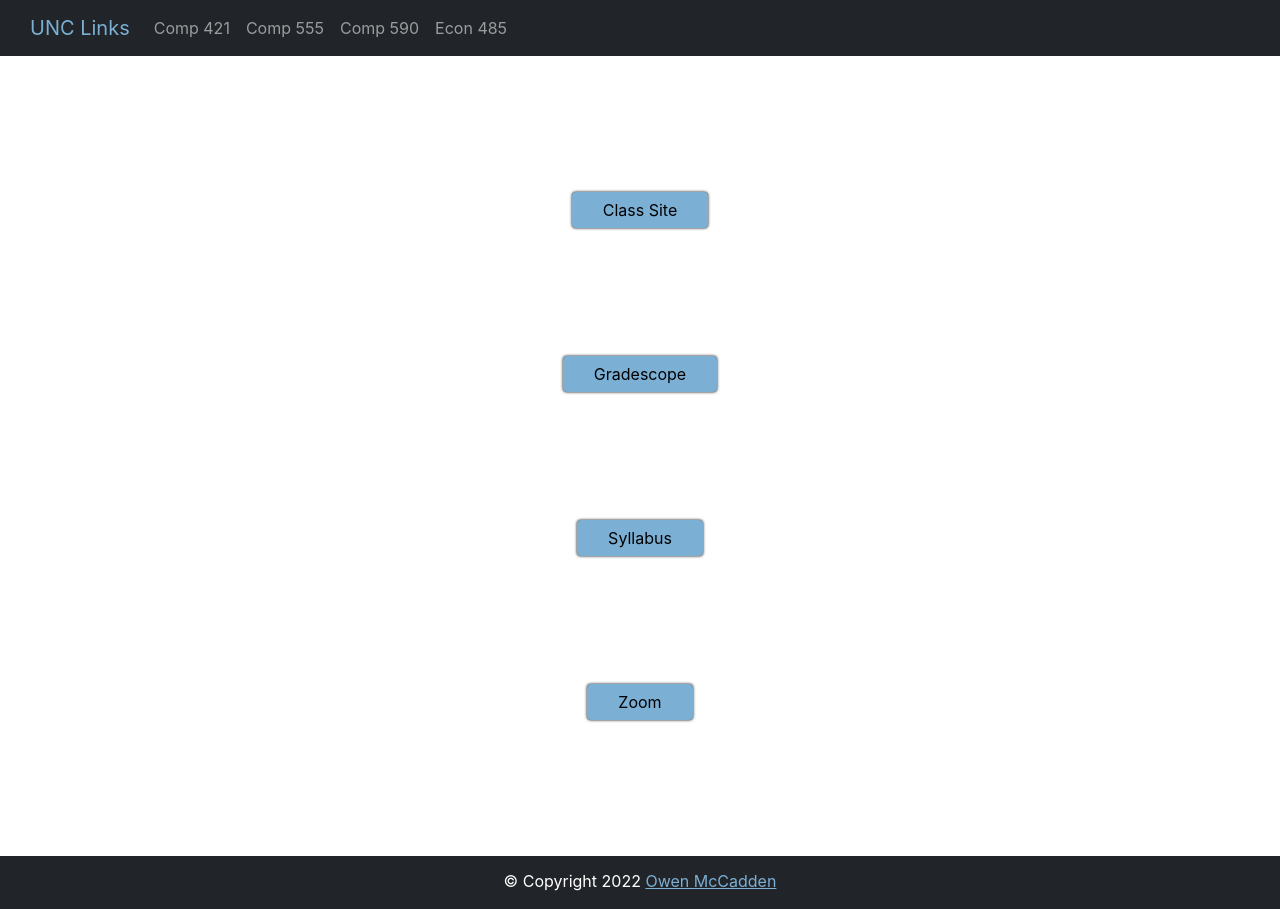
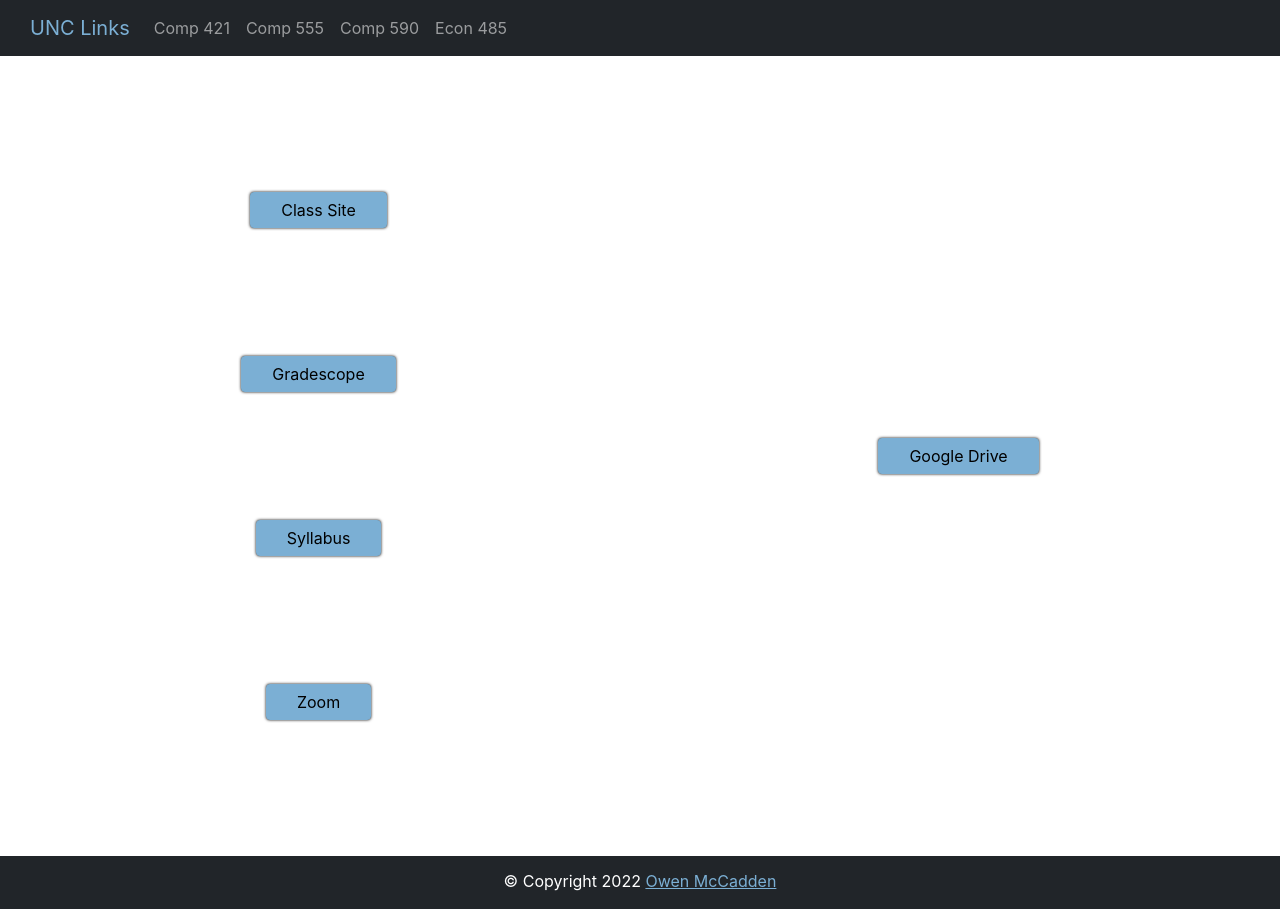
Before and after one commit to owenmccadden/unc_links, a React (Create React App) app: page /comp-590 in a window 1280 px wide. Built offline with nearby package versions, Linux system fonts and the light colour scheme.

Commit message:
added link for 590

```diff
--- a/src/Routes/Comp590.js
+++ b/src/Routes/Comp590.js
@@ -26,6 +26,10 @@ const Comp590 = () => {
                     {
                         text: "Zoom",
                         to: "https://unc.zoom.us/j/96230557166?pwd=bEZnMmg0UFgzS0YwWGJUUG1icG12dz09"
+                    },
+                    {
+                        text: "Google Drive",
+                        to: "https://drive.google.com/drive/folders/1v6lMTc_CIusjxufZpzOqlgzgNhPKCa4t"
                     }
                 ]}
             />
```
